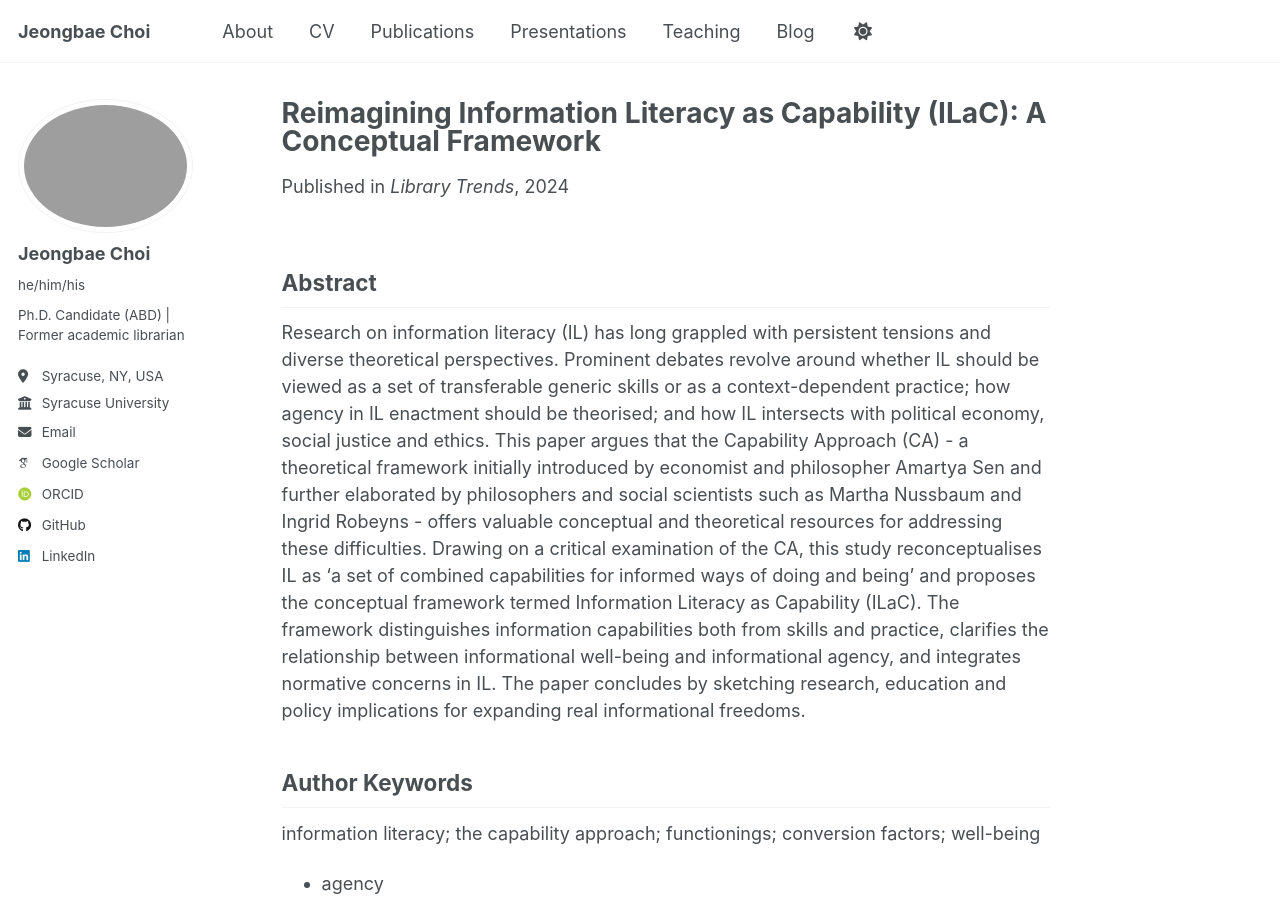
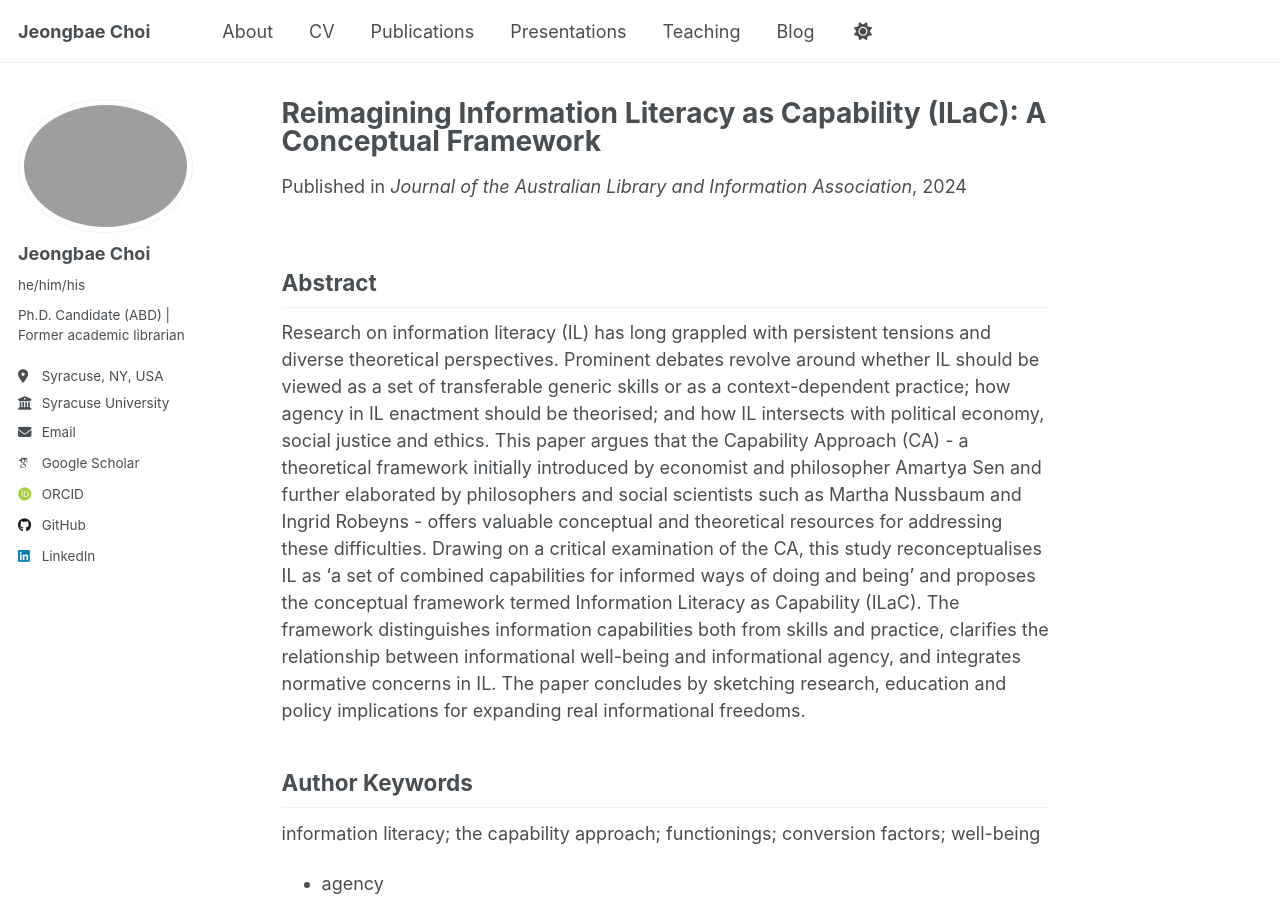
Before and after one commit to JeongbaeChoi/jeongbaechoi.github.io, a Jekyll site: the page built from _publications/A02-2026-01.md, in a window 1280 px wide and 900 px high. Built offline with Jekyll 4.4.1, drawn with Linux system fonts in a browser that asks for light colours; some web fonts are replaced; a script that is not in the unit is left out.

Commit message:
Update A02-2026-01.md

```diff
--- a/_publications/A02-2026-01.md
+++ b/_publications/A02-2026-01.md
@@ -5,7 +5,7 @@ category: manuscripts
 permalink: /publication/A02-2026-01
 excerpt: 'Drawing on a critical examination of the capability approach (CA), this study reconceptualises IL as ''a set of combined capabilities for informed ways of doing and being'' and proposes the conceptual framework termed Information Literacy as Capability (ILaC).'
 date: 2024-11-15
-venue: 'Library Trends'
+venue: 'Journal of the Australian Library and Information Association'
 slidesurl:
 paperurl: 'https://doi.org/10.1080/24750158.2025.2606647'
 citation: 'Choi, J. (2026). Reimagining Information Literacy as Capability (ILaC): A Conceptual Framework. Journal of the Australian Library and Information Association, 1-24. https://doi.org/10.1080/24750158.2025.2606647.'
```
